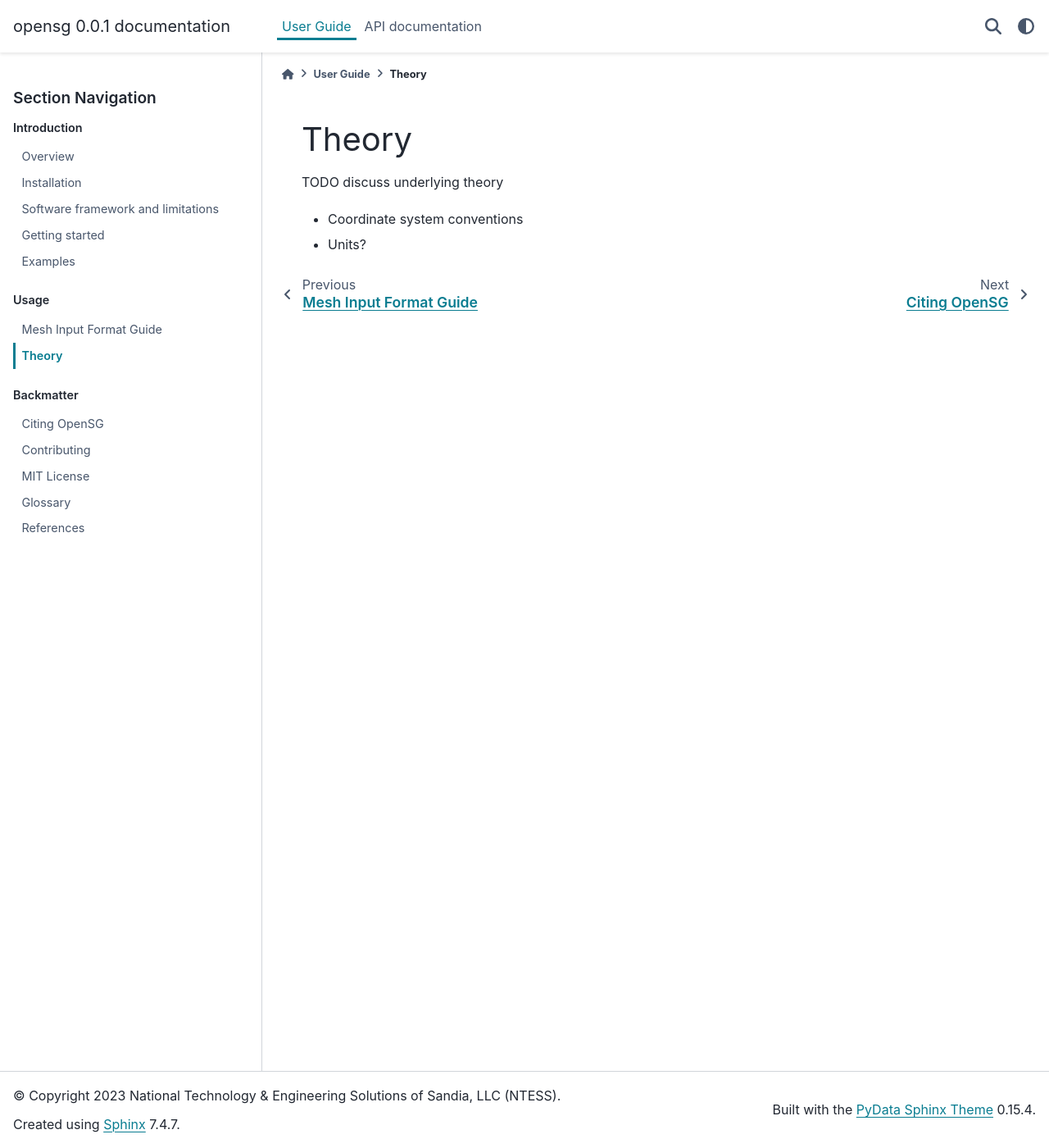
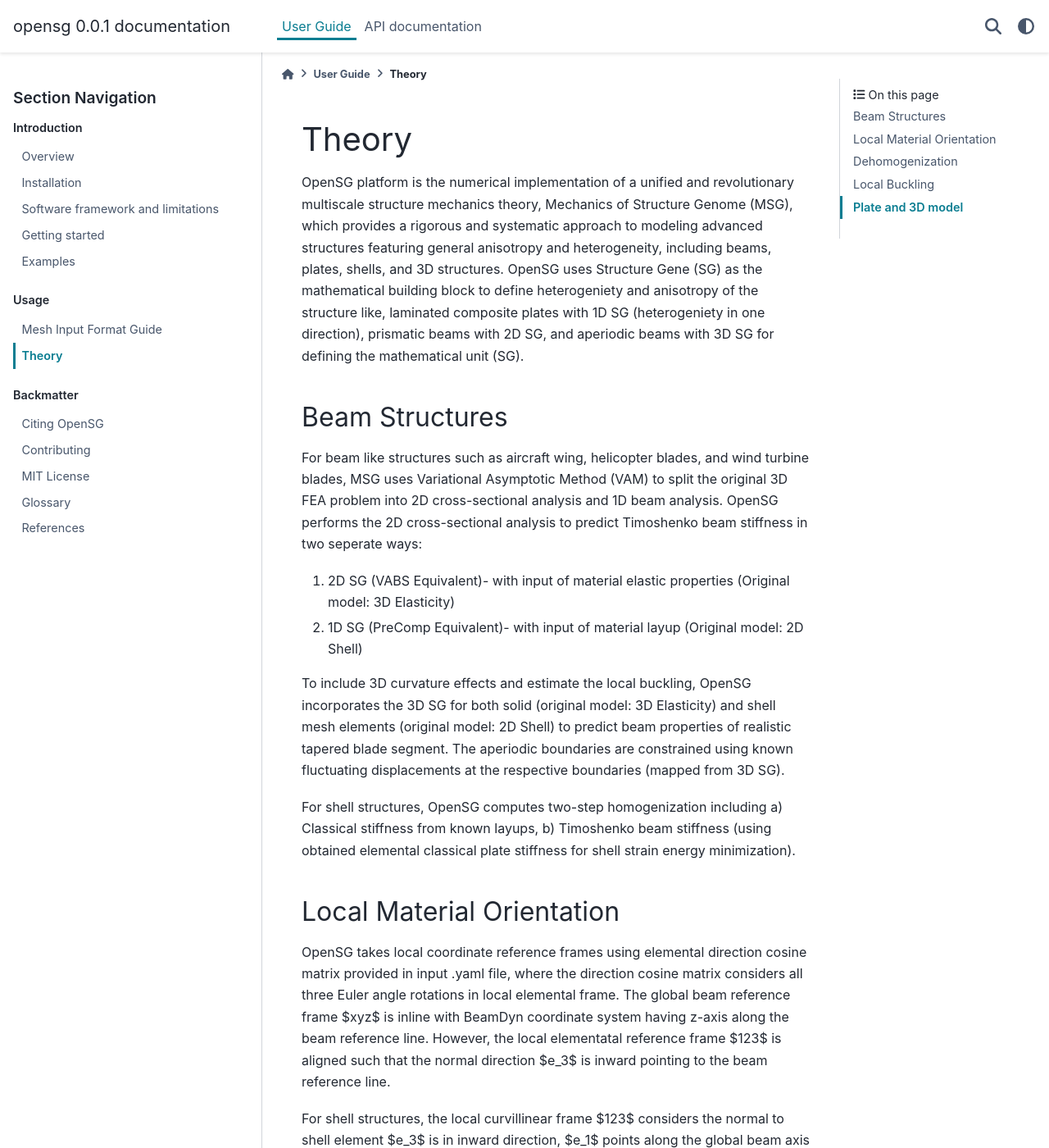
Before and after one commit to wenbinyugroup/OpenSG, a Sphinx documentation site: the page built from docs/user-guide/theory.rst, in a window 1280 px wide and 1400 px high. Shown: the whole window at 82% size. Built offline with Sphinx 7.4.7 and the PyData theme 0.15.4, drawn with Linux system fonts in a browser that asks for light colours; some of the changed text lies outside the part shown.

Commit message:
add theory

```diff
--- a/docs/user-guide/theory.rst
+++ b/docs/user-guide/theory.rst
@@ -3,7 +3,56 @@
 Theory
 ======
 
-TODO discuss underlying theory
+OpenSG platform is the numerical implementation of a unified and revolutionary multiscale structure mechanics theory, Mechanics of Structure Genome (MSG), which provides a rigorous and systematic approach to modeling advanced structures featuring general anisotropy and heterogeneity, including beams, plates, shells, and 3D structures. OpenSG uses Structure Gene (SG) as the mathematical building block to define heterogeniety and anisotropy of the structure like, laminated composite plates with 1D SG (heterogeniety in one direction), prismatic beams with 2D SG, and aperiodic beams with 3D SG for defining the mathematical unit (SG).
 
-- Coordinate system conventions
-- Units?
+Beam Structures
+---------------
+
+For beam like structures such as aircraft wing, helicopter blades, and wind turbine blades, MSG uses Variational Asymptotic Method (VAM) to split the original 3D FEA problem into 2D cross-sectional analysis and 1D beam analysis. OpenSG performs the 2D cross-sectional analysis to predict Timoshenko beam stiffness in two seperate ways:
+
+1. 2D SG (VABS Equivalent)- with input of material elastic properties (Original model: 3D Elasticity)
+
+2. 1D SG (PreComp Equivalent)- with input of material layup (Original model: 2D Shell)
+
+To include 3D curvature effects and estimate the local buckling, OpenSG incorporates the 3D SG for both solid (original model: 3D Elasticity) and shell mesh elements (original model: 2D Shell) to predict beam properties of realistic tapered blade segment. The aperiodic boundaries are constrained using known fluctuating displacements at the respective boundaries (mapped from 3D SG).
+
+For shell structures, OpenSG computes two-step homogenization including a) Classical stiffness from known layups, b) Timoshenko beam stiffness (using obtained elemental classical plate stiffness for shell strain energy minimization).
+
+Local Material Orientation
+--------------------------
+
+OpenSG takes local coordinate reference frames using elemental direction cosine matrix provided in input .yaml file, where the direction cosine matrix considers all three Euler angle rotations in local elemental frame. The global beam reference frame $xyz$ is inline with BeamDyn coordinate system having z-axis along the beam reference line. However, the local elementatal reference frame $123$ is aligned such that the normal direction $e_3$ is inward pointing to the beam reference line.
+
+For shell structures, the local curvillinear frame $123$ considers the normal to shell element $e_3$ is in inward direction, $e_1$ points along the global beam axis and $e_2$ follows the right-hand rule. OpenSG considers the outer-mold layer (OML) as the shell-reference surface, and the layup proceeds along the positve $e_3$ direction. In other words, the origin of local frame lies on the outer reference surface like over 1D SG (line elments) and layup proceeds along the postive $e_3$ direction.
+
+For aperiodic 3D SG, the boundaries are mapped geometrically from 3D SG to perform MSG seperately for obtaining unknown fluctuating displacements at boundary nodes. For instance, 3D SG (shell elements) would map 1D SG (line elements) boundary meshes at both aperioidic ends transferring the corresponding material layup and orientation information. This operation is automatically taken care by opeNSG and user gets the advantage to have Timoshenko beam stiffness at boundaries in addition to that of 3D SG.
+
+Dehomogenization
+----------------
+
+OpenSG performs dehomogenization (local stress recovery) from input beam reaction forces which gives
+
+.. math:: $\\sigma^{3D}=[\\sigma_{11}, \\sigma_{22},\\sigma_{33},\\sigma_{23},\\sigma_{13},\\sigma_{12} ]$
+
+for original 3D elastic model (solid elements), and similarly,
+
+.. math:: $N=[ N_{11}, N_{22},N_{12},M_{11},M_{22},M_{12} ]$
+
+for original 2D shell model (shell elements). These local stresses can be predicted (like VABS) over cross-section for respective $\\sigma^{3D}$ over 2D SG (solid elements) and $N^{2D}$ over 1D SG (shell elements).
+
+Local Buckling
+----------------
+
+OpenSG predicts the local buckling through solving generalized eigensolver,
+
+.. math::  $K X=\lambda K_G X $
+.. math::  $K_G X =\frac{1}{\lambda} K X $
+
+where, $K$ represents the elastic stiffness matrix and $K_G$ the prestressed matrix formed using recovered local stress field. $\frac{1}{\lambda_{max}}$ would give the minimum positive eigenvalue (buckling load), and corresponding eigen vector, X represents the local buckling mode shapes.
+
+Plate and 3D model
+------------------
+
+For Plate structures, like functionally graded, ply-drop structures, MSG splits the original 3D FEA problem into 1D composite laminate homogenization and 2D plate structural analysis. OpenSG performs the Kirchhoff-Love or Reissner-Mindlin like constitutive plate properties whereas the corresponding plate structural analysis can be performed in Abaqus, Ansys or Nastran.
+
+Similarly, For 3D heterogenuous structures, like metamaterials, OpenSG perform the general homogenization in a better way than traditional RVE or MHT approach using 3D (solid elements) based unit cell (SG). However, MSG doesn't require the boundary to be periodic, for instance, the uni-directional fiber laminate requires 2D SG to output the same 9 elastic properties $ E_1, E_2,E_3, G_{12}, G_{13}, G_{23}, \nu{12},\nu{13},\nu{23}$, refer [].
```
